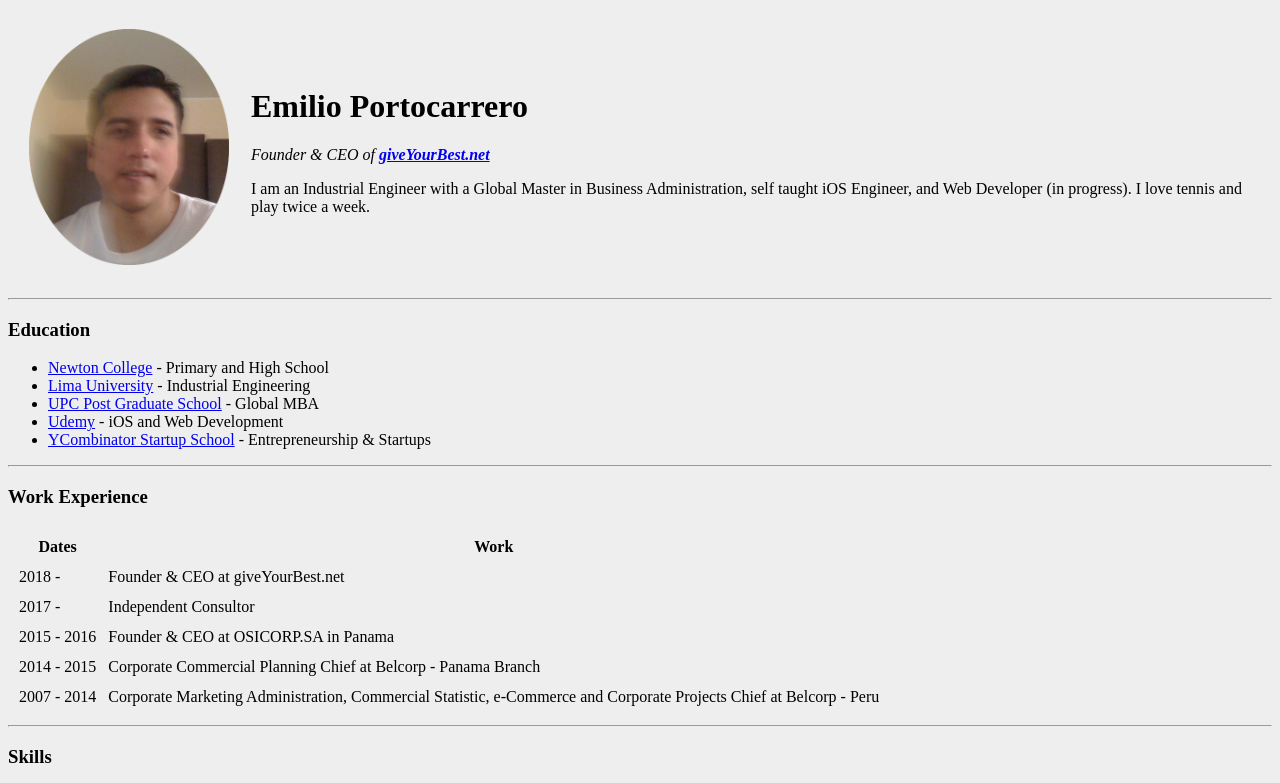
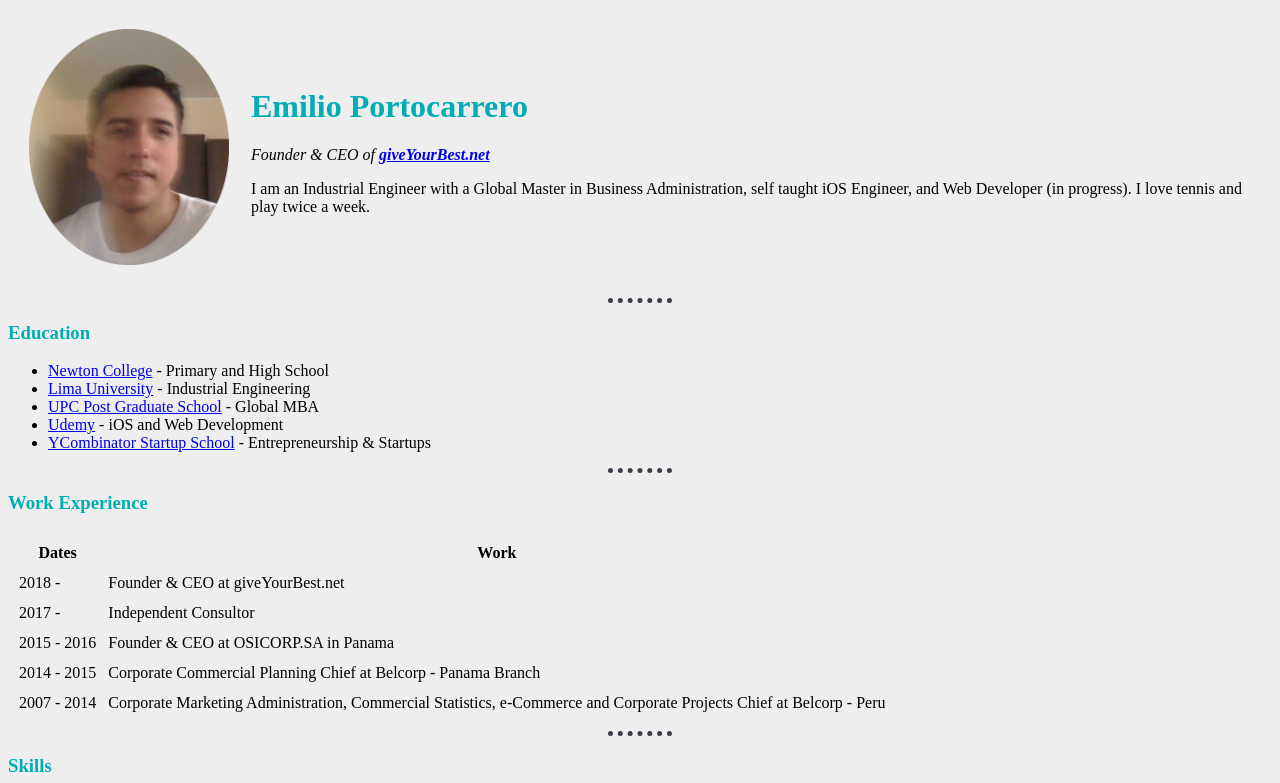
Before and after one commit to doctorporto/cv, a plain HTML site: page index.html in a window 1280 px wide. Shown: the top 783 px of the page. Drawn offline with Linux system fonts and the light colour scheme.

Commit message:
Adding CSS

```diff
--- /dev/null
+++ b/css/styles.css
@@ -0,0 +1,16 @@
+body {
+  background-color: #eeeeee;
+}
+h1 {
+  color: #00adb5;
+}
+h3 {
+  color: #00adb5;
+}
+hr {
+  border-style: none;
+  border-top-style: dotted;
+  border-color: #393e46;
+  border-width: 5px;
+  width: 5%;
+}
--- a/index.html
+++ b/index.html
@@ -4,9 +4,10 @@
 <head>
   <meta charset="utf-8">
   <title>Emilio's Personal Site</title>
+  <link rel="stylesheet" href="css/styles.css">
 </head>
 
-<body style="background-color: #eeeeee;">
+<body>
   <table cellspacing="20">
     <tr>
       <td><img src="images/EmilioPortocarrero.png" width="200px" height="236px" alt="Emilio profile picture"></td>
@@ -53,7 +54,7 @@
       </tr>
       <tr>
         <td>2007 - 2014</td>
-        <td>Corporate Marketing Administration, Commercial Statistic, e-Commerce and Corporate Projects Chief at Belcorp - Peru</td>
+        <td>Corporate Marketing Administration, Commercial Statistics, e-Commerce and Corporate Projects Chief at Belcorp - Peru</td>
       </tr>
     </tbody>
   </table>
```
Also changed, not shown: contact-me.html (+1 -0 lines), hobbies.html (+1 -0 lines).
